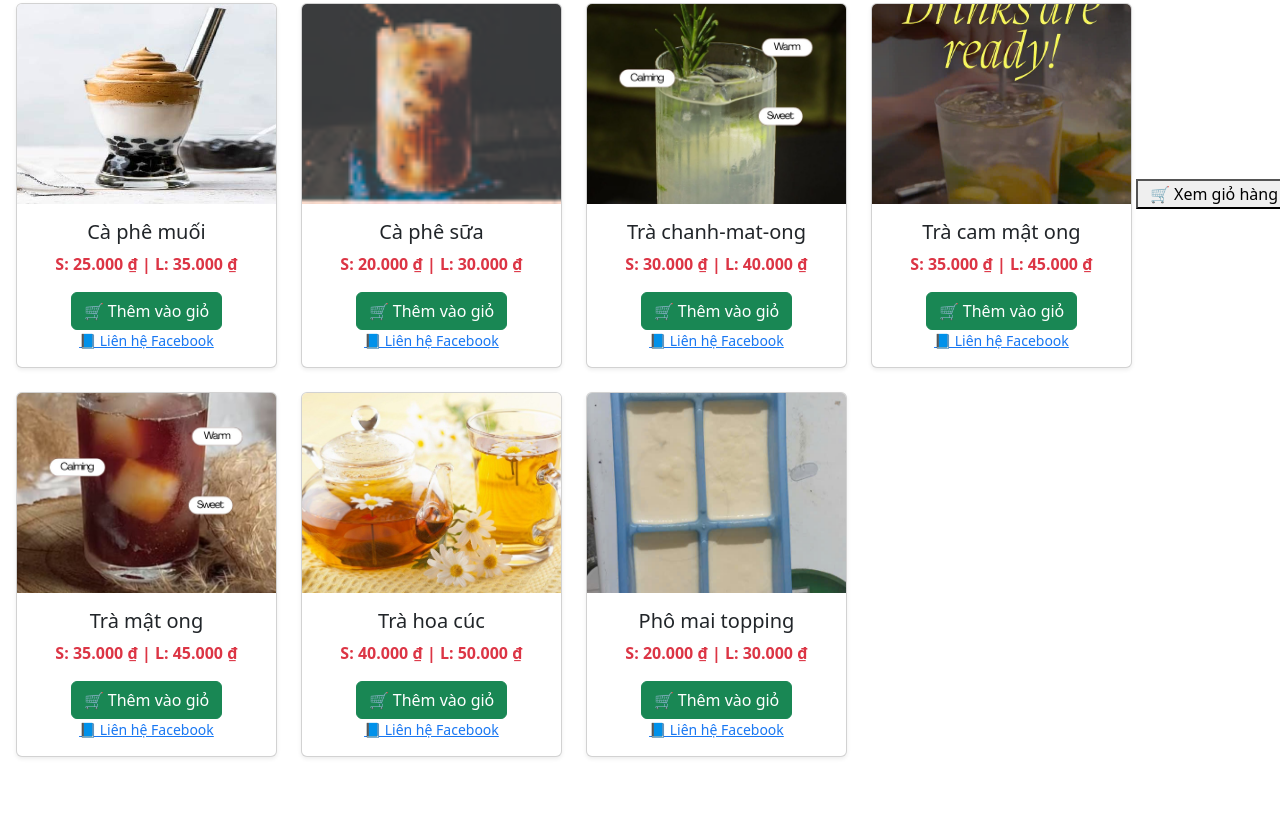
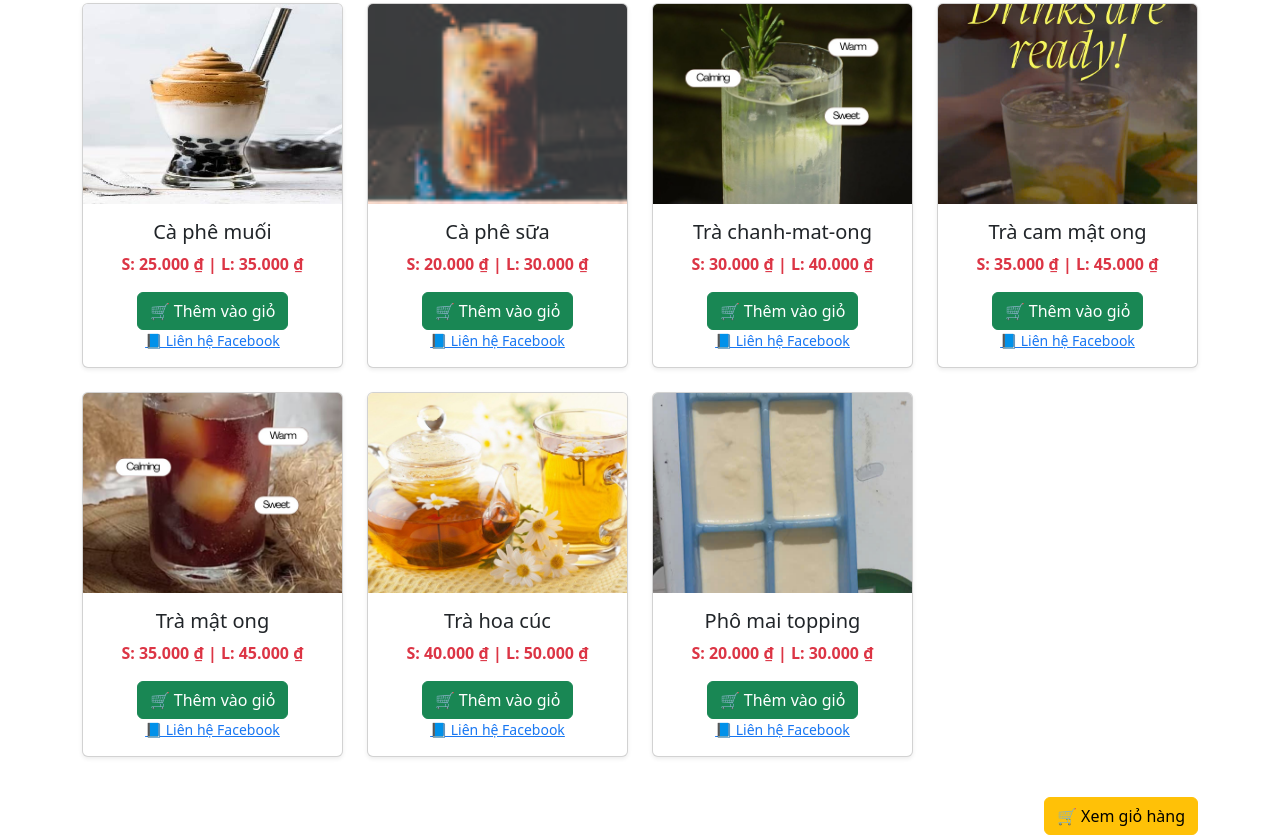
Before and after one commit to ThaoNHiClover/Thaonhinamitea1972000, a website: page index.html in a window 1280 px wide. Shown: the part 1044-1884 px from the top of the page. Before the commit the page ends 1833 px from the top, so only its background shows below. Drawn offline with nearby package versions, Linux system fonts and the light colour scheme; no server answers.

Commit message:
update code

```diff
--- a/index.html
+++ b/index.html
@@ -140,28 +140,35 @@
     <span class="sr-only">Next</span>
   </a>
 </div>
-<section id="sanpham" class="d-flex justify-content-between align-items-center mb-2">
+<section id="sanpham" class="mb-2">
   <div class="container">
     <div class="row" id="productGrid"></div>
+
+    <div class="text-end mt-3">
+      <button class="btn btn-warning" onclick="openCartModal()">
+        🛒 Xem giỏ hàng
+      </button>
     </div>
-  <div class="row" id="productGrid">
-  <button class="d-flex justify-content-between align-items-center mb-2" onclick="openSizeModal()">
-  🛒 Xem giỏ hàng
-</button></div></section>
- <!-- Modal thêm vào giỏ -->
+  </div>
+</section>
+<!-- Modal giỏ hàng -->
 <div class="modal fade" id="cartModal" tabindex="-1">
   <div class="modal-dialog modal-lg modal-dialog-centered">
     <div class="modal-content">
       <div class="modal-header">
-        <h5 class="modal-title">🛒 Thêm vào giỏ</h5>
+        <h5 class="modal-title">🛒 Giỏ hàng</h5>
+        <button type="button" class="btn-close" data-bs-dismiss="modal"></button>
       </div>
+
       <div class="modal-body">
         <div id="cartItems"></div>
         <hr>
         <h5>Tổng tiền: <span id="cartTotal">0₫</span></h5>
       </div>
+
       <div class="modal-footer">
         <button class="btn btn-secondary" data-bs-dismiss="modal">Đóng</button>
+      </div>
     </div>
   </div>
 </div>
@@ -169,10 +176,12 @@
  <div class="modal fade" id="sizeModal" tabindex="-1">
   <div class="modal-dialog modal-dialog-centered">
     <div class="modal-content">
+
       <div class="modal-header">
         <h5 class="modal-title" id="modalProductName"></h5>
         <button type="button" class="btn-close" data-bs-dismiss="modal"></button>
       </div>
+
       <div class="modal-body">
         <button class="btn btn-outline-success w-100 mb-2" id="sizeSBtn">
           Size S - <span id="priceS"></span>₫
@@ -182,10 +191,10 @@
           Size L - <span id="priceL"></span>₫
         </button>
       </div>
+
     </div>
   </div>
 </div>
-
 <input type="button" value="LIÊN HỆ" style="background-color: pink; color: white;">
 <h1> Email: </h1>
 
--- a/script.js
+++ b/script.js
@@ -40,10 +40,11 @@ async function loadProducts() {
   }
 }
 // Thêm vào giỏ hàng
+// Thêm vào giỏ hàng
 let cart = []
 let currentProduct = {}
 
-
+// 🔹 MỞ MODAL CHỌN SIZE
 function openSizeModal(id, name, priceS, priceL) {
   currentProduct = { id, name, priceS, priceL }
 
@@ -57,6 +58,7 @@ function openSizeModal(id, name, priceS, priceL) {
   new bootstrap.Modal(document.getElementById("sizeModal")).show()
 }
 
+// 🔹 THÊM VÀO GIỎ THEO SIZE
 async function addToCartWithSize(size) {
   const price = size === "S"
     ? currentProduct.priceS
@@ -72,11 +74,22 @@ async function addToCartWithSize(size) {
     })
   })
 
+  // Đóng modal chọn size
   bootstrap.Modal.getInstance(
     document.getElementById("sizeModal")
   ).hide()
 
-  toggleCart()
+  // 👉 MỞ GIỎ HÀNG (ĐÚNG HÀM)
+  openCartModal()
+}
+
+// 🔹 MỞ MODAL GIỎ HÀNG
+function openCartModal() {
+  new bootstrap.Modal(
+    document.getElementById("cartModal")
+  ).show()
+
+  loadCart() // nếu bạn có hàm render giỏ
 }
 
 // ==================== HÀM ĐỊNH DẠNG GIÁ ====================
```
Lines whose indentation alone changed are shown as unchanged.
